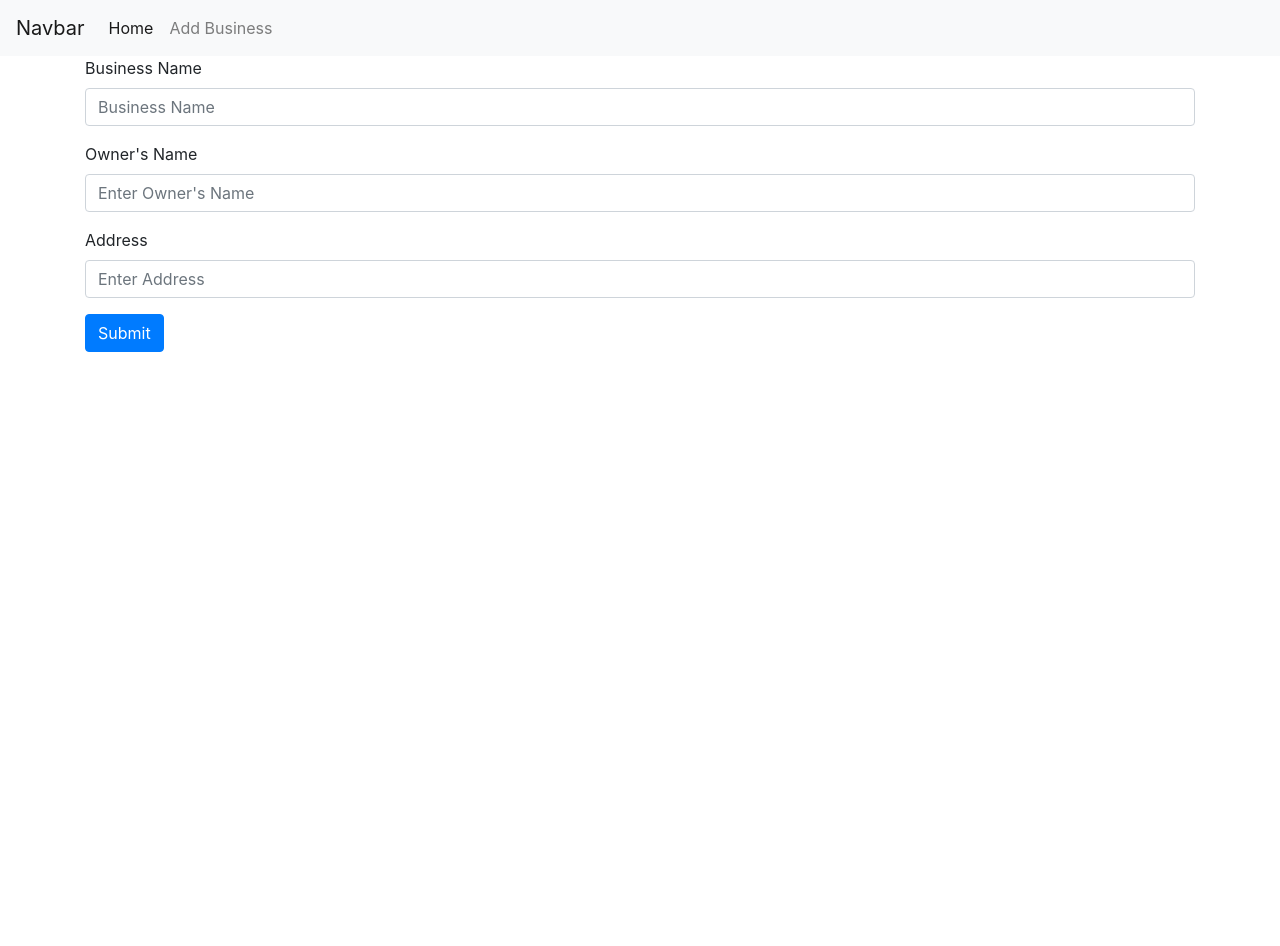
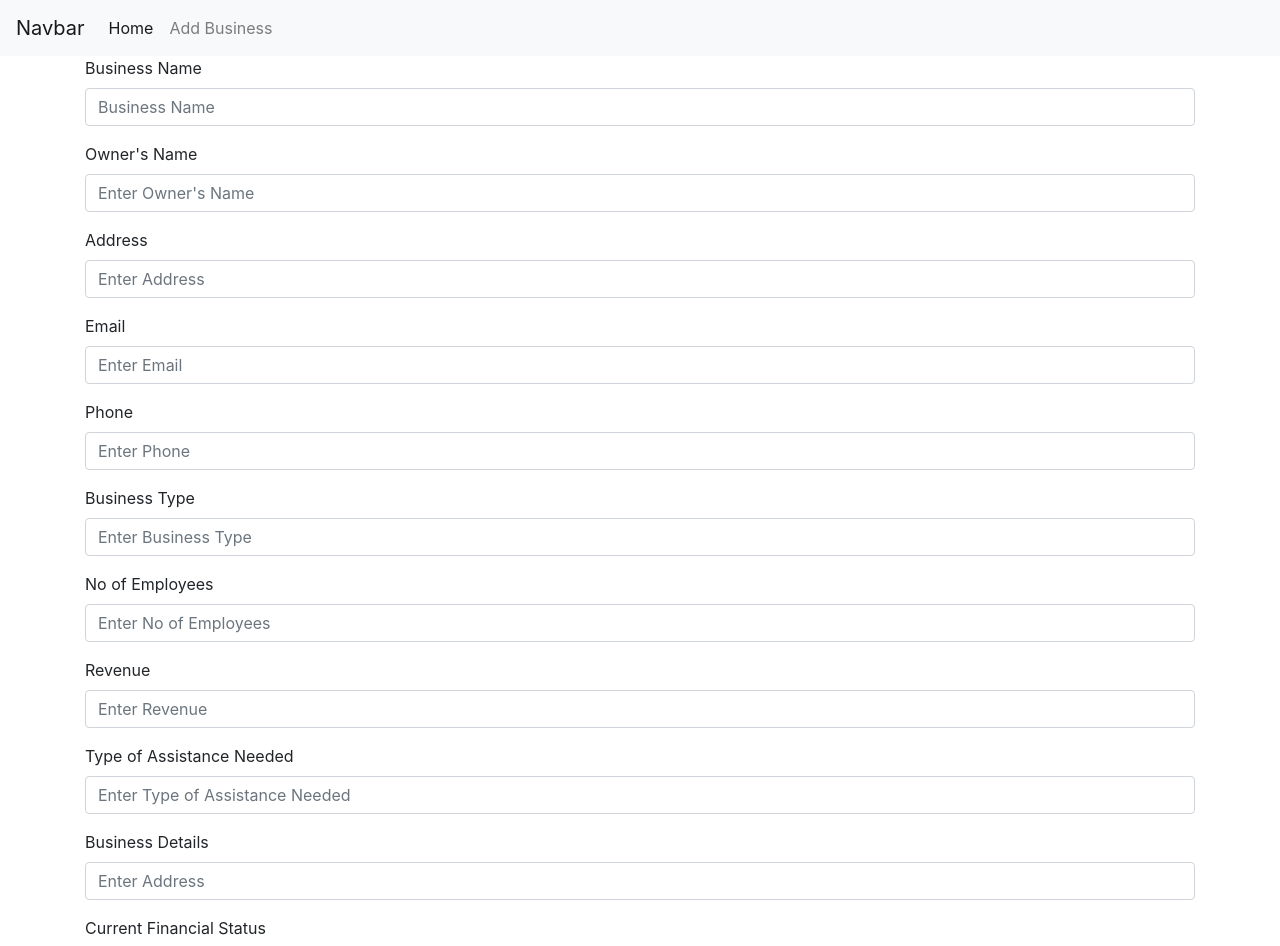
Before and after one commit to it21013782/NewPath, a React (Create React App) app in the folder frontend/: page /addbusiness in a window 1280 px wide. Shown: the top 946 px of the page. Before the commit the page ends 800 px from the top, so only its background shows below. Built offline with nearby package versions, Linux system fonts and the light colour scheme.

Commit message:
backend routes created

```diff
--- a/frontend/src/Components/AddBusiness.js
+++ b/frontend/src/Components/AddBusiness.js
@@ -3,9 +3,18 @@ import axios from "axios";
 
 export default function AddBusiness(){
 
-    const [busname, setbusname] = useState("");
-    const [owner, setowner] = useState("");
-    const [address, setaddress] = useState("");
+    const [busname, setBusname] = useState("");
+    const [owner, setOwner] = useState("");
+    const [address, setAddress] = useState("");
+    const [email, setEmail] = useState("");
+    const [phone, setPhone] = useState("");
+    const [bustype, setbustype] = useState("");
+    const [noOfEmp, setNoOfEmp] = useState("");
+    const [revenue, setRevenue] = useState("");
+    const [assistance, setAssistance] = useState("");
+    const [busDetails, setBusDetails] = useState("");
+    const [finance, setFinance] = useState("");
+    const [futureplan, setFutureplan] = useState("");
 
     function sendData(e){
         e.preventDefault();
@@ -13,14 +22,20 @@ export default function AddBusiness(){
         const newBusiness = {
             busname,
             owner,
-            address
+            address,
+            email,
+            phone,
+            bustype,
+            noOfEmp,
+            revenue,
+            assistance,
+            busDetails,
+            finance,
+            futureplan
         }
 
         axios.post("http://localhost:8070/business/add", newBusiness).then(()=>{
             alert("Business added")
-            setbusname("");
-            owner("");
-            address("");
         }).catch((err)=>{
             alert(err)
         })
@@ -32,19 +47,73 @@ export default function AddBusiness(){
                 <div className="form-group">
                     <label for="busname">Business Name</label>
                     <input type="text" className="form-control" id="busname" placeholder="Business Name" onChange={(e)=>{
-                        setbusname(e.target.value);
+                        setBusname(e.target.value);
                     }}></input>
                 </div>
                 <div className="form-group">
                     <label for="owner">Owner's Name</label>
                     <input type="text" className="form-control" id="owner" placeholder="Enter Owner's Name" onChange={(e)=>{
-                        setowner(e.target.value);
+                        setOwner(e.target.value);
                     }}></input>
                 </div>
                 <div className="form-group">
                     <label for="address">Address</label>
                     <input type="text" className="form-control" id="address" placeholder="Enter Address" onChange={(e)=>{
-                        setaddress(e.target.value);
+                        setAddress(e.target.value);
+                    }}></input>
+                </div>
+                <div className="form-group">
+                    <label for="email">Email</label>
+                    <input type="text" className="form-control" id="email" placeholder="Enter Email" onChange={(e)=>{
+                        setEmail(e.target.value);
+                    }}></input>
+                </div>
+                <div className="form-group">
+                    <label for="phone">Phone</label>
+                    <input type="text" className="form-control" id="phone" placeholder="Enter Phone" onChange={(e)=>{
+                        setPhone(e.target.value);
+                    }}></input>
+                </div>
+                <div className="form-group">
+                    <label for="bustype">Business Type</label>
+                    <input type="text" className="form-control" id="bustype" placeholder="Enter Business Type" onChange={(e)=>{
+                        setbustype(e.target.value);
+                    }}></input>
+                </div>
+                <div className="form-group">
+                    <label for="noOfEmp">No of Employees</label>
+                    <input type="text" className="form-control" id="noOfEmp" placeholder="Enter No of Employees" onChange={(e)=>{
+                        setNoOfEmp(e.target.value);
+                    }}></input>
+                </div>
+                <div className="form-group">
+                    <label for="revenue">Revenue</label>
+                    <input type="text" className="form-control" id="revenue" placeholder="Enter Revenue" onChange={(e)=>{
+                        setRevenue(e.target.value);
+                    }}></input>
+                </div>
+                <div className="form-group">
+                    <label for="assistance">Type of Assistance Needed</label>
+                    <input type="text" className="form-control" id="assistance" placeholder="Enter Type of Assistance Needed" onChange={(e)=>{
+                        setAssistance(e.target.value);
+                    }}></input>
+                </div>
+                <div className="form-group">
+                    <label for="busDetails">Business Details</label>
+                    <input type="text" className="form-control" id="busDetails" placeholder="Enter Address" onChange={(e)=>{
+                        setBusDetails(e.target.value);
+                    }}></input>
+                </div>
+                <div className="form-group">
+                    <label for="finance">Current Financial Status</label>
+                    <input type="text" className="form-control" id="finance" placeholder="Enter Current Financial Status" onChange={(e)=>{
+                        setFinance(e.target.value);
+                    }}></input>
+                </div>
+                <div className="form-group">
+                    <label for="futureplan">Future Plans</label>
+                    <input type="text" className="form-control" id="futureplan" placeholder="Future Plans" onChange={(e)=>{
+                        setFutureplan(e.target.value);
                     }}></input>
                 </div>
                 <button type="submit" className="btn btn-primary">Submit</button>
--- a/frontend/src/Components/AddInnovator.js
+++ b/frontend/src/Components/AddInnovator.js
@@ -3,63 +3,125 @@ import axios from "axios";
 
 export default function AddInnovator(){
 
+    const [name, setName] = useState("");
+    const [email, setEmail] = useState("");
+    const [phone, setPhone] = useState("");
+    const [company, setCompany] = useState("");
+    const [title, setTitle] = useState("");
+    const [summary, setSummary] = useState("");
+    const [problem, setProblem] = useState("");
+    const [solution, setSolution] = useState("");
+    const [audience, setAudience] = useState("");
+    const [usp, setUsp] = useState("");
+    const [curentstage, setCurentstage] = useState("");
+    const [awards, setAwards] = useState("");
+
+    function sendData(e){
+        e.preventDefault();
+
+        const newInnovator = {
+            name,
+            email,
+            phone,
+            company,
+            title,
+            summary,
+            problem,
+            solution,
+            audience,
+            usp,
+            curentstage,
+            awards
+        }
+
+        axios.post("http://localhost:8070/innovator/add", newInnovator).then(()=>{
+            alert("Innovator details added")
+        }).catch((err)=>{
+            alert(err)
+        })
+    }
+
     return (
         <div className="container">
-            <form>
+            <form onSubmit={sendData}>
                 <div class="form-row">
                     <div class="col-md-4 mb-3">
-                        <label for="validationDefault01">First name</label>
-                        <input type="text" class="form-control" id="validationDefault01" placeholder="First name" value="Mark" required></input>
+                        <label for="name">Name</label>
+                        <input type="text" class="form-control" id="name" placeholder="Enter Name" onChange={(e)=>{
+                            setName(e.target.value);
+                        }}></input>
                     </div>
                     <div class="col-md-4 mb-3">
-                        <label for="validationDefault02">Last name</label>
-                        <input type="text" class="form-control" id="validationDefault02" placeholder="Last name" value="Otto" required></input>
+                        <label for="email">Email</label>
+                        <input type="text" class="form-control" id="email" placeholder="Enter Email" onChange={(e)=>{
+                            setEmail(e.target.value);
+                        }}></input>
                     </div>
                     <div class="col-md-4 mb-3">
-                        <label for="validationDefault02">Last name</label>
-                        <input type="text" class="form-control" id="validationDefault02" placeholder="Last name" value="Otto" required></input>
+                        <label for="phone">Phone</label>
+                        <input type="text" class="form-control" id="phone" placeholder="Enter Phone" onChange={(e)=>{
+                            setPhone(e.target.value);
+                        }}></input>
                     </div>
                 </div>
                 <div class="form-row">
                     <div class="col-md-4 mb-3">
-                        <label for="validationDefault01">First name</label>
-                        <input type="text" class="form-control" id="validationDefault01" placeholder="First name" value="Mark" required></input>
+                        <label for="company">Company</label>
+                        <input type="text" class="form-control" id="company" placeholder="Enter company" onChange={(e)=>{
+                            setCompany(e.target.value);
+                        }}></input>
                     </div>
                     <div class="col-md-4 mb-3">
-                        <label for="validationDefault02">Last name</label>
-                        <input type="text" class="form-control" id="validationDefault02" placeholder="Last name" value="Otto" required></input>
+                        <label for="title">title</label>
+                        <input type="text" class="form-control" id="title" placeholder="Enter title" onChange={(e)=>{
+                            setTitle(e.target.value);
+                        }}></input>
                     </div>
                     <div class="col-md-4 mb-3">
-                        <label for="validationDefault02">Last name</label>
-                        <input type="text" class="form-control" id="validationDefault02" placeholder="Last name" value="Otto" required></input>
+                        <label for="summary">summary</label>
+                        <input type="text" class="form-control" id="summary" placeholder="Enter summary" onChange={(e)=>{
+                            setSummary(e.target.value);
+                        }}></input>
                     </div>
                 </div>
                 <div class="form-row">
                     <div class="col-md-4 mb-3">
-                        <label for="validationDefault01">First name</label>
-                        <input type="text" class="form-control" id="validationDefault01" placeholder="First name" value="Mark" required></input>
+                        <label for="problem">problem</label>
+                        <input type="text" class="form-control" id="problem" placeholder="Enter problem" onChange={(e)=>{
+                            setProblem(e.target.value);
+                        }}></input>
                     </div>
                     <div class="col-md-4 mb-3">
-                        <label for="validationDefault02">Last name</label>
-                        <input type="text" class="form-control" id="validationDefault02" placeholder="Last name" value="Otto" required></input>
+                        <label for="solution">solution</label>
+                        <input type="text" class="form-control" id="solution" placeholder="Enter solution" onChange={(e)=>{
+                            setSolution(e.target.value);
+                        }}></input>
                     </div>
                     <div class="col-md-4 mb-3">
-                        <label for="validationDefault02">Last name</label>
-                        <input type="text" class="form-control" id="validationDefault02" placeholder="Last name" value="Otto" required></input>
+                        <label for="audience">audience</label>
+                        <input type="text" class="form-control" id="audience" placeholder="Enter audience" onChange={(e)=>{
+                            setAudience(e.target.value);
+                        }}></input>
                     </div>
                 </div>
                 <div class="form-row">
                     <div class="col-md-4 mb-3">
-                        <label for="validationDefault01">First name</label>
-                        <input type="text" class="form-control" id="validationDefault01" placeholder="First name" value="Mark" required></input>
+                        <label for="usp">usp</label>
+                        <input type="text" class="form-control" id="usp" placeholder="Enter usp" onChange={(e)=>{
+                            setUsp(e.target.value);
+                        }}></input>
                     </div>
                     <div class="col-md-4 mb-3">
-                        <label for="validationDefault02">Last name</label>
-                        <input type="text" class="form-control" id="validationDefault02" placeholder="Last name" value="Otto" required></input>
+                        <label for="curentstage">curentstage</label>
+                        <input type="text" class="form-control" id="curentstage" placeholder="Enter curentstage" onChange={(e)=>{
+                            setCurentstage(e.target.value);
+                        }}></input>
                     </div>
                     <div class="col-md-4 mb-3">
-                        <label for="validationDefault02">Last name</label>
-                        <input type="text" class="form-control" id="validationDefault02" placeholder="Last name" value="Otto" required></input>
+                        <label for="awards">awards</label>
+                        <input type="text" class="form-control" id="awards" placeholder="Enter awards" onChange={(e)=>{
+                            setAwards(e.target.value);
+                        }}></input>
                     </div>
                 </div>
                 <button type="submit" className="btn btn-primary">Submit</button>
```
